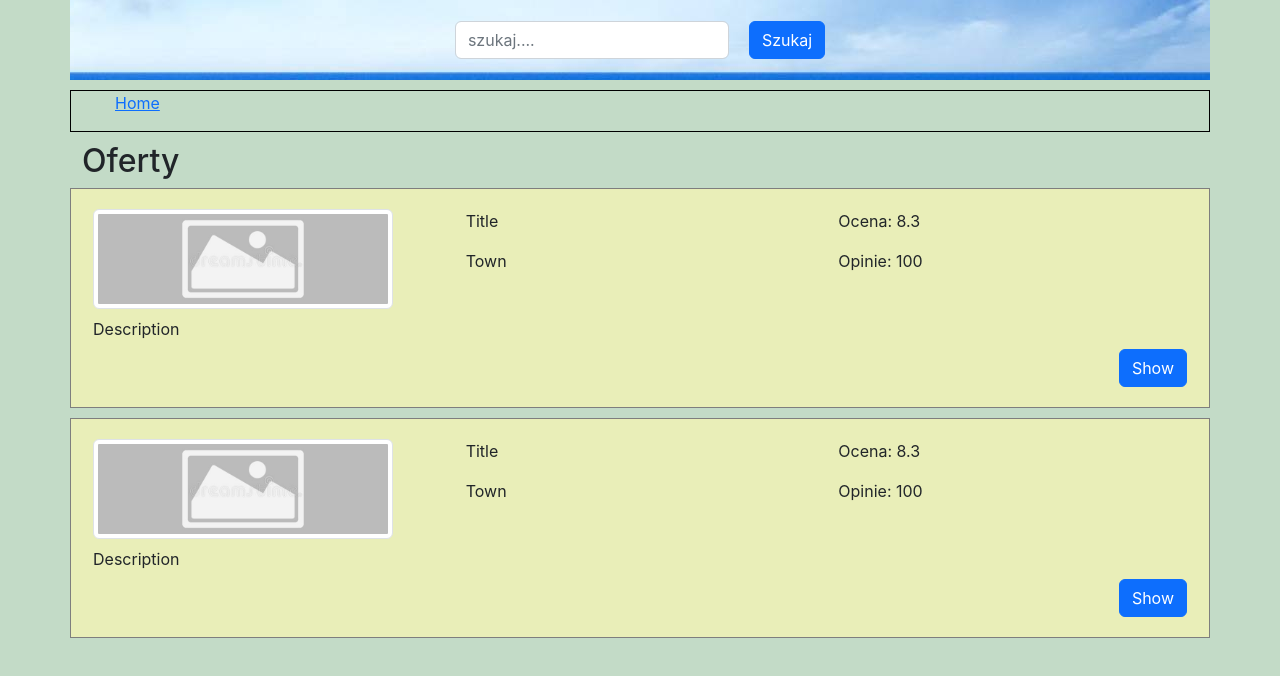
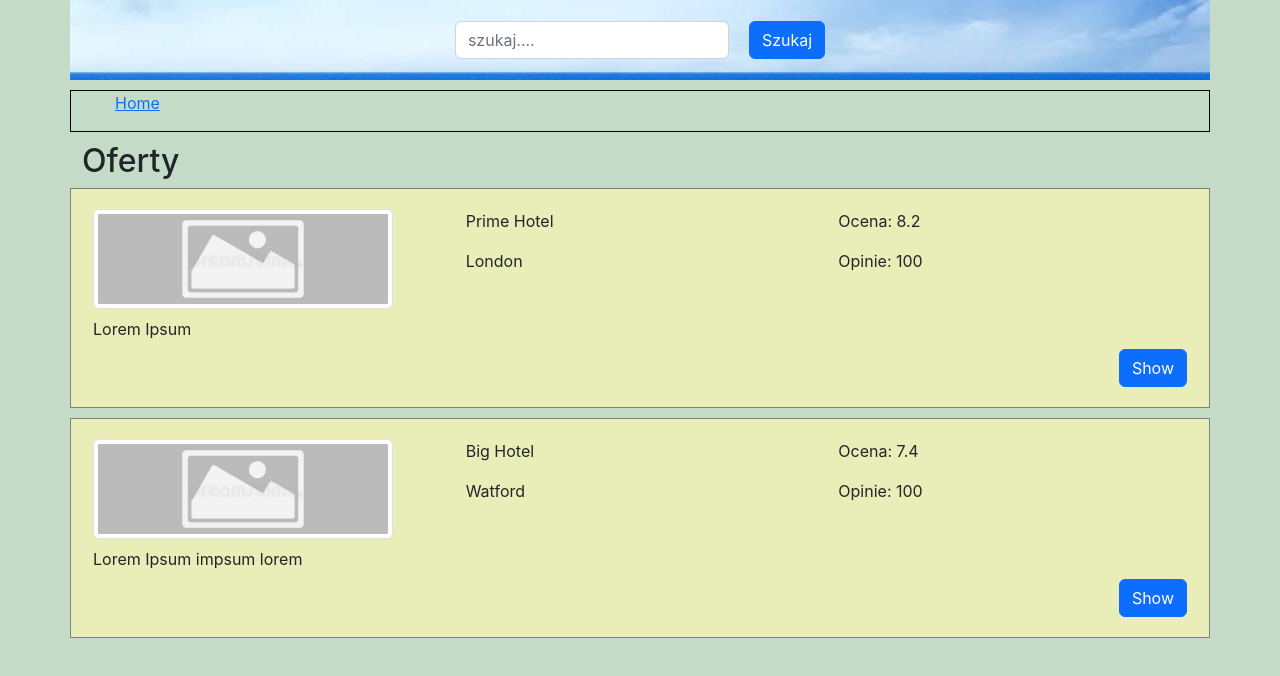
Before and after one commit to Grzelek/react_hotel_app, a React (Create React App) app in the folder hotelrooms/: page / in a window 1280 px wide. Shown: the top 676 px of the page. Built offline with nearby package versions, Linux system fonts and the light colour scheme.

Commit message:
hotels added

```diff
--- a/hotelrooms/src/App.js
+++ b/hotelrooms/src/App.js
@@ -1,16 +1,40 @@
+
 import './App.scss';
 import Header from './components/Header/Header';
 import Menu from './components/Menu/Menu';
 import Hotels from './components/Hotels/Hotels';
+import { Component } from 'react';
 
-function App() {
+class App extends Component {
+  state = {
+    hotels:[
+      {
+        id:1,
+        name: 'Prime Hotel',
+        town: 'London',
+        rating: 8.2,
+        description: 'Lorem Ipsum',
+        image: ''
+      },
+      {
+        id:2,
+        name: 'Big Hotel',
+        town: 'Watford',
+        rating: 7.4,
+        description: 'Lorem Ipsum impsum lorem',
+        image:''
+      },
+    ]
+  }
+  render(){
     return (
       <div className="App">
         <Header></Header>
         <Menu />
-      <Hotels />
+        <Hotels hotels={this.state.hotels}/>
       </div>
     );
 }
+}
 
 export default App;
--- a/hotelrooms/src/components/hotels/Hotel/Hotel.js
+++ b/hotelrooms/src/components/hotels/Hotel/Hotel.js
@@ -2,7 +2,7 @@ import React from "react";
 import styles from "./Hotel.module.css"
 import hotelImg from '../../../assets/images/image-placeholder.jpg'
 
-function Hotel(){
+function Hotel(props){
     return(
     <div className={`row ${styles.hotelWrap}`}>
         <div className="col-4">
@@ -11,17 +11,17 @@ function Hotel(){
         <div className="col-8">
             <div className="row">
                 <div className="col">
-                    <p>Title</p>
-                    <p>Town</p>
+                    <p>{props.name}</p>
+                    <p>{props.town}</p>
                 </div>
                 <div className="col">
-                    <p>Ocena: 8.3</p>
+                    <p>Ocena: {props.rating}</p>
                     <p>Opinie: 100</p>
                 </div>
             </div>
         </div>
         <div className="col-12">
-            <p className="my-2">Description</p>
+            <p className="my-2">{props.description}</p>
             <div className="d-flex justify-content-end">
                 <a href="#" className="btn btn-primary float-right">Show</a>
             </div>
--- a/hotelrooms/src/components/hotels/Hotels.js
+++ b/hotelrooms/src/components/hotels/Hotels.js
@@ -2,13 +2,15 @@ import React, {Component} from "react";
 import Hotel from "./Hotel/Hotel";
 import styles from "./Hotels.module.css"
 
-class Hotels extends React.Component {
+class Hotels extends Component {
+
     render(){
         return(
+
             <div className={`${styles.hotelsWrap} container`}>
             <h2 className={styles.header}>Oferty</h2>
-            <Hotel/>
-            <Hotel/>
+
+            {this.props.hotels.map(hotel => <Hotel key={hotel.id} {...hotel}/>)}
             </div>);
     }
 }
```
Lines whose indentation alone changed are shown as unchanged.
